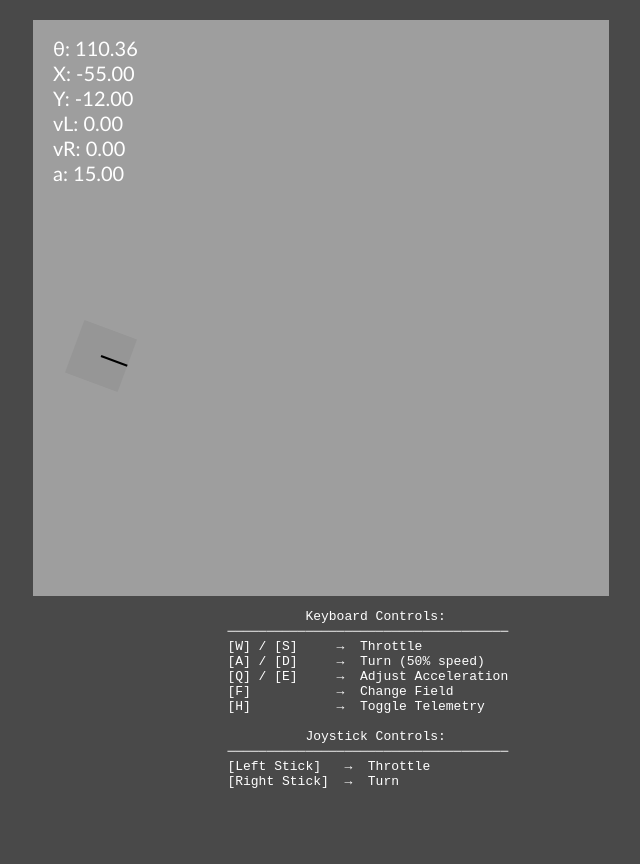
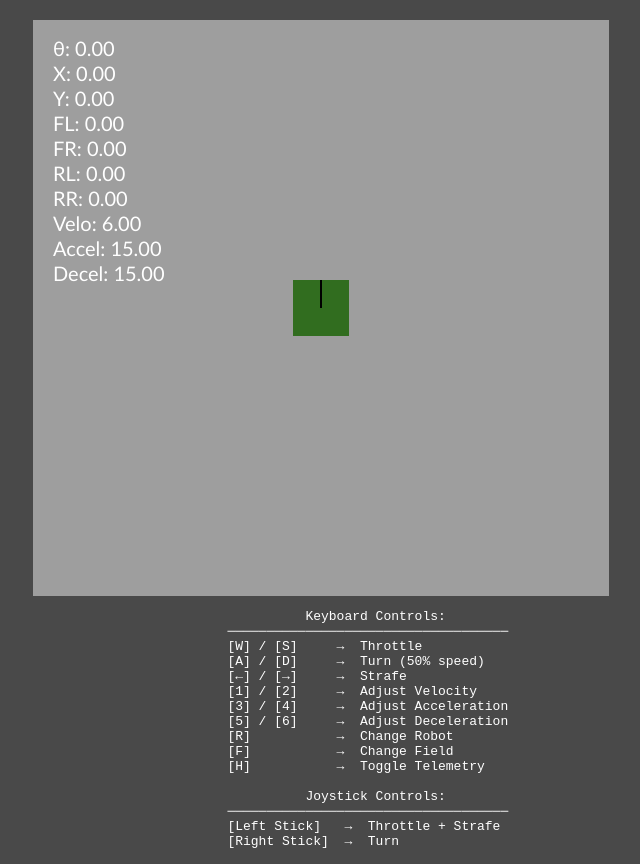
Before and after one commit to EthanMik/Tank-Drive-Simulation, a website built with Vite: page index.html in a window 1280 px wide. Shown: the whole page, without its empty margins (319-959 px from the left). Before the commit the page ends 820 px from the top, so only its background shows below. Built offline with nearby package versions, Linux system fonts and the light colour scheme.

Commit message:
Added Holonomic Drive

```diff
--- a/index.html
+++ b/index.html
@@ -17,13 +17,17 @@
             ────────────────────────────────────
             [W] / [S]     →  Throttle
             [A] / [D]     →  Turn (50% speed)
-            [Q] / [E]     →  Adjust Acceleration
+            [←] / [→]     →  Strafe
+            [1] / [2]     →  Adjust Velocity
+            [3] / [4]     →  Adjust Acceleration
+            [5] / [6]     →  Adjust Deceleration
+            [R]           →  Change Robot
             [F]           →  Change Field
             [H]           →  Toggle Telemetry
 
                       Joystick Controls:
             ────────────────────────────────────
-            [Left Stick]   →  Throttle
+            [Left Stick]   →  Throttle + Strafe
             [Right Stick]  →  Turn
     </pre>
         <script type="module" src="src/main.ts"></script>
--- a/src/control.ts
+++ b/src/control.ts
@@ -1,7 +1,9 @@
 import { deadband, newPress } from './util.ts';
-import type { Robot } from './robot.ts';
+import type { TankDriveRobot } from './tankDriveRobot.ts';
 import type { Field } from './field.ts';
 import type { Path } from './drive/trajectory.ts';
+import type { mecanumDriveRobot } from './mecnumRobot.ts';
+import { settings } from './globals.ts';
 
 let gamepadIdx: number | null = null;
 
@@ -40,32 +42,58 @@ document.addEventListener('keyup', (event) => {
 
 const DEADZONE = 0.15;
 
-let idx = 0;
-export function slider(robot: Robot, path: Path) {
-    if (idx >= path.trajectory.length) return;
+// let idx = 0;
+// export function slider(robot: TankDriveRobot, path: Path) {
+//     if (idx >= path.trajectory.length) return;
 
-    const pose = path.trajectory[idx];
-    robot.setPose(pose.x, pose.y, pose.angle)
-    if (keysPressed['n']) idx-=2;
-    if (keysPressed['m']) idx+=2;
-}
+//     const pose = path.trajectory[idx];
+//     // robot.setPose(pose.x, pose.y, pose.angle)
+//     if (keysPressed['n']) idx-=2;
+//     if (keysPressed['m']) idx+=2;
+// }
 
-export function menuButtons(robot: Robot) {
+export function menuButtons(robot: TankDriveRobot | mecanumDriveRobot) {
     let accel = 0;
+    let decel = 0;
+    let velo = 0
 
-    if (newPress('q'))  {
-        keysHandled['q'] = true;
+    if (newPress('1'))  {
+        keysHandled['1'] = true;
+        velo = -1;
+    }
+    if (newPress('2')) {
+        keysHandled['2'] = true;
+        velo = 1;
+    }
+    if (newPress('3'))  {
+        keysHandled['3'] = true;
         accel = -1;
     }
-    if (newPress('e')) {
-        keysHandled['e'] = true;
+    if (newPress('4')) {
+        keysHandled['4'] = true;
         accel = 1;
     }
+    if (newPress('5'))  {
+        keysHandled['5'] = true;
+        decel = -1;
+    }
+    if (newPress('6')) {
+        keysHandled['6'] = true;
+        decel = 1;
+    }
+
     if (newPress('h')) {
         keysHandled['h'] = true;
         robot.odomData = !robot.odomData;
     }
 
+    if (newPress('r')) {
+        keysHandled['r'] = true;
+        settings.useTankDrive = !settings.useTankDrive;
+    }
+
+    robot.maxDecel += decel;
+    robot.maxSpeed += velo;
     robot.maxAccel += accel;
 }
 
@@ -83,8 +111,7 @@ export function fieldControl(fields: Field[]) {
     return fields[fieldIdx];
 }
 
-export function controlGamePad(gamepad: Gamepad, robot: Robot, field: Field, dt: number) {
-
+export function controlGamePadTank(gamepad: Gamepad, robot: TankDriveRobot, field: Field, dt: number) {
     const axes = gamepad.axes;
 
     const throttle = deadband(-axes[1], DEADZONE);
@@ -93,9 +120,24 @@ export function controlGamePad(gamepad: Gamepad, robot: Robot, field: Field, dt:
     robot.tankDrive(throttle + turn, throttle - turn, field, dt);
 }
 
-export function splitArcade(robot: Robot, field: Field, dt: number) {
+export function controlGamePadMecnum(gamepad: Gamepad, robot: mecanumDriveRobot, field: Field, dt: number) {
+    const axes = gamepad.axes;
+
+  const throttle = deadband(-axes[1], DEADZONE);
+  const strafe = deadband( -axes[0], DEADZONE);
+  const turn = deadband( -axes[2], DEADZONE);
+
+    let fl = throttle + strafe + turn;
+    let fr = throttle - strafe - turn;
+    let rl = throttle - strafe + turn;
+    let rr = throttle + strafe - turn;
+
+    robot.mecanumDrive(fl, fr, rl, rr, field, dt);
+}
+
+export function splitArcadeTank(robot: TankDriveRobot, field: Field, dt: number) {
     const gp = getGamepad();
-    if (gp) { return controlGamePad(gp, robot, field, dt); }
+    if (gp) { return controlGamePadTank(gp, robot, field, dt); }
     let throttle = 0;
     let turn = 0;
 
@@ -109,3 +151,25 @@ export function splitArcade(robot: Robot, field: Field, dt: number) {
 
     robot.tankDrive(leftCmd, rightCmd, field, dt);
 }
+
+export function splitArcadeMecnum(robot: mecanumDriveRobot, field: Field, dt: number) {
+    const gp = getGamepad();
+    if (gp) { return controlGamePadMecnum(gp, robot, field, dt); }
+    let throttle = 0;
+    let turn = 0;
+    let strafe = 0;
+
+    if (keysPressed['w']) throttle += 1;
+    if (keysPressed['s']) throttle -= 1;
+    if (keysPressed['d']) turn -= .5;
+    if (keysPressed['a']) turn += .5;
+    if (keysPressed['ArrowLeft']) strafe += .5
+    if (keysPressed['ArrowRight']) strafe -= .5
+
+    const flCmd = throttle + turn + strafe;
+    const frCmd = throttle - turn - strafe;
+    const rlCmd = throttle + turn - strafe;
+    const rrCmd = throttle - turn + strafe;
+
+    robot.mecanumDrive(flCmd, frCmd, rlCmd, rrCmd, field, dt);
+}
--- a/src/drive/driveMotions.ts
+++ b/src/drive/driveMotions.ts
@@ -1,9 +1,9 @@
 import { PID } from "./PID";
 import type { Field } from "../field";
-import type { Robot } from "../robot";
 import { clamp, clamp_min_voltage, is_line_settled, left_voltage_scaling, reduce_negative_180_to_180, reduce_negative_90_to_90, right_voltage_scaling, to_deg, to_rad } from "../util";
+import type { TankDriveRobot } from "../tankDriveRobot";
 
-export function turnToAngle(robot: Robot, field: Field, dt: number, angle: number, turnPID: PID) {
+export function turnToAngle(robot: TankDriveRobot, field: Field, dt: number, angle: number, turnPID: PID) {
     const error = reduce_negative_180_to_180(angle - robot.get_angle());
 
     if (turnPID.isSettled()) {
@@ -21,7 +21,7 @@ export function turnToAngle(robot: Robot, field: Field, dt: number, angle: numbe
 
 let driveDistanceStartPos: number | null = null;
 
-export function driveDistance(robot: Robot, field: Field, dt: number, distance: number, heading: number, drivePID: PID, headingPID: PID) {
+export function driveDistance(robot: TankDriveRobot, field: Field, dt: number, distance: number, heading: number, drivePID: PID, headingPID: PID) {
     if (driveDistanceStartPos === null) {
         driveDistanceStartPos = Math.hypot(robot.get_x(), robot.get_y());
     }
@@ -54,7 +54,7 @@ export function driveDistance(robot: Robot, field: Field, dt: number, distance:
 
 let prev_line_settled = false;
 
-export function driveToPoint(robot: Robot, field: Field, dt: number, x: number, y: number, drivePID: PID, headingPID: PID) {
+export function driveToPoint(robot: TankDriveRobot, field: Field, dt: number, x: number, y: number, drivePID: PID, headingPID: PID) {
     let heading = to_deg(Math.atan2(x - robot.get_x(), y - robot.get_y()));
     let drive_error = Math.hypot(x - robot.get_x(), y - robot.get_y());
 
--- a/src/drive/trajectory.ts
+++ b/src/drive/trajectory.ts
@@ -1,5 +1,5 @@
 import type { Field } from "../field";
-import { Robot } from "../robot";
+import type { TankDriveRobot } from "../tankDriveRobot";
 
 export interface Snapshot {
     t: number,
@@ -16,8 +16,8 @@ export interface Path {
 export let trajectory: Snapshot[] = [];
 
 export function precomputePath(
-    robot: Robot,
-    auton: ((robot: Robot, field: Field, dt: number) => boolean)[],
+    robot: TankDriveRobot,
+    auton: ((robot: TankDriveRobot, field: Field, dt: number) => boolean)[],
     field: Field
 ): Path
 {
--- a/src/globals.ts
+++ b/src/globals.ts
@@ -15,3 +15,7 @@ export const fieldHeight_in = 1.5
 export const distance_max_range = 78;
 
 export const kPX = 96;
+
+export const settings = {
+  useTankDrive: false,
+};
--- a/src/main.ts
+++ b/src/main.ts
@@ -1,20 +1,36 @@
-import { Robot } from './robot.ts';
 import { Field } from './field.ts';
-import { fieldControl, menuButtons, slider } from './control.ts';
+import { fieldControl, menuButtons, splitArcadeMecnum, splitArcadeTank } from './control.ts';
 import { PID } from './drive/PID.ts';
 import { driveDistance, driveToPoint, turnToAngle } from './drive/driveMotions.ts';
 import { kOdomDrivePID, kOdomHeadingPID, kturnPID } from './drive/PIDconstants.ts';
 import { precomputePath } from './drive/trajectory.ts';
+import { TankDriveRobot } from './tankDriveRobot.ts';
+import { mecanumDriveRobot } from './mecnumRobot.ts';
+import { settings } from './globals.ts';
 
-let robot = new Robot(
-    -55, // Start x
-    -12, // Start y
-    110, // Start angle
+let tankRobot = new TankDriveRobot(
+    0, // Start x
+    0, // Start y
+    0, // Start angle
     14, // Width (inches)
     14, // Height (inches)
     6, // Speed (ft/s)
-    16,  // Track Radius (inches)
-    15 // Max Accel (ft/s^2)
+    14,  // Track Radius (inches)
+    15, // Max Accel (ft/s^2)
+    15
+);
+
+let mecanumRobot = new mecanumDriveRobot(
+    0, // Start x
+    0, // Start y
+    0, // Start angle
+    14, // Width (inches)
+    14, // Height (inches)
+    6, // Speed (ft/s)
+    14,  // Track Radius (inches)
+    14,
+    15, // Max Accel (ft/s^2)
+    15
 );
 
 let fields = [
@@ -30,28 +46,50 @@ const turnPID = new PID(kturnPID);
 const drivePID = new PID(kOdomDrivePID);
 const headingPID = new PID(kOdomHeadingPID);
 
-let auton = [
-    (robot: Robot, field: Field, dt: number):boolean =>{return driveToPoint(robot, field, dt, -23, -24, drivePID, headingPID);},
-    (robot: Robot, field: Field, dt: number):boolean =>{return driveToPoint(robot, field, dt, -11, -38, drivePID, headingPID);},
-    (robot: Robot, field: Field, dt: number):boolean =>{return driveToPoint(robot, field, dt, -26, -27, drivePID, headingPID);},
-    (robot: Robot, field: Field, dt: number):boolean =>{return turnToAngle(robot, field, dt, -139, turnPID);},
-    (robot: Robot, field: Field, dt: number):boolean =>{return driveToPoint(robot, field, dt, -42, -46, drivePID, headingPID);},
-    (robot: Robot, field: Field, dt: number):boolean =>{return turnToAngle(robot, field, dt, 270, turnPID);},
-    (robot: Robot, field: Field, dt: number):boolean =>{return driveDistance(robot, field, dt, 15, robot.get_angle(), drivePID, headingPID);},
-    (robot: Robot, field: Field, dt: number):boolean =>{return driveDistance(robot, field, dt, -22, robot.get_angle(), drivePID, headingPID);},
-];
+// let auton = [
+//     (robot: Robot, field: Field, dt: number):boolean =>{return driveToPoint(robot, field, dt, -23, -24, drivePID, headingPID);},
+//     (robot: Robot, field: Field, dt: number):boolean =>{return driveToPoint(robot, field, dt, -11, -38, drivePID, headingPID);},
+//     (robot: Robot, field: Field, dt: number):boolean =>{return driveToPoint(robot, field, dt, -26, -27, drivePID, headingPID);},
+//     (robot: Robot, field: Field, dt: number):boolean =>{return turnToAngle(robot, field, dt, -139, turnPID);},
+//     (robot: Robot, field: Field, dt: number):boolean =>{return driveToPoint(robot, field, dt, -42, -46, drivePID, headingPID);},
+//     (robot: Robot, field: Field, dt: number):boolean =>{return turnToAngle(robot, field, dt, 270, turnPID);},
+//     (robot: Robot, field: Field, dt: number):boolean =>{return driveDistance(robot, field, dt, 15, robot.get_angle(), drivePID, headingPID);},
+//     (robot: Robot, field: Field, dt: number):boolean =>{return driveDistance(robot, field, dt, -22, robot.get_angle(), drivePID, headingPID);},
+// ];
+// let auton = [
+//     (robot: TankDriveRobot, field: Field, dt: number):boolean =>{return driveToPoint(robot, field, dt, 0, 60, drivePID, headingPID);},
 
-const path = precomputePath(robot, auton, fields[0])
+// ];
 
-console.log(path.trajectory.length)
+// const path = precomputePath(tankRobot, auton, fields[0])
+
+
+function driveMecnumRobot(dt: number) {
+    const field = fieldControl(fields);
+    splitArcadeMecnum(mecanumRobot, field, dt);
+    menuButtons(mecanumRobot)
+    mecanumRobot.render();
+}
+
+function driveTankRobot(dt: number) {
+    const field = fieldControl(fields);
+    splitArcadeTank(tankRobot, field, dt);
+    menuButtons(tankRobot)
+    tankRobot.render();
+}
 
 function update(dt: number) {
-    menuButtons(robot)
-    fieldControl(fields);
-    slider(robot, path);
-    // robot.pathFollow(path, dt)
+    if (settings.useTankDrive) {
+        driveTankRobot(dt);
+    } else {
+        driveMecnumRobot(dt);
+    }
 
-    robot.render();
+    // fieldControl(fields);
+    // // slider(robot, path);
+    // tankRobot.pathFollow(path, dt)
+
+    // tankRobot.render();
 }
 
 let lastFrameTime = 0;
--- /dev/null
+++ b/src/mecnumRobot.ts
@@ -0,0 +1,205 @@
+import { to_px, to_pxx, to_pxy, to_inertial_rad, clamp, to_rad, to_deg, reduce_0_360 } from './util.ts';
+import { ctx } from './globals.ts';
+import type { Field } from './field.ts';
+import type { Path } from './drive/trajectory.ts';
+
+export class mecanumDriveRobot {
+    public width: number;
+    public height: number;
+    public maxSpeed: number;
+    public trackWidth: number;
+    public wheelBase: number;
+
+    private x: number = 0;
+    private y: number = 0;
+    private angle: number = 0;
+    private color: string;
+    private pathTime: number = 0;
+    public odomData: boolean = true;
+
+    private vFL = 0;
+    private vFR = 0;
+    private vRL = 0;
+    private vRR = 0;
+    public maxAccel: number;
+    public maxDecel: number;
+
+    constructor(startX: number, startY: number, startAngle: number, width: number, height: number, maxSpeed: number, trackWidth: number, wheelBase: number, maxAccel: number, maxDeccel: number) {
+        this.x = startX;
+        this.y = startY;
+        this.angle = startAngle;
+        this.width = width;
+        this.height = height;
+        this.maxSpeed = maxSpeed;
+        this.trackWidth = trackWidth;
+        this.wheelBase = wheelBase
+        this.maxAccel = maxAccel;
+        this.maxDecel = maxDeccel;
+        this.color = '#1d6408d7';
+    }
+
+    private set_x(x: number) {
+        this.x = clamp(x, -72 + this.width / 2, 72 - this.width / 2);
+    }
+
+    private set_y(y: number) {
+        this.y = clamp(y, -72 + this.height / 2, 72 - this.height / 2);
+    }
+
+    private set_angle(angle: number) {
+        this.angle = ((angle % 360) + 360) % 360;
+    }
+
+    get_x() { return this.x; }
+    get_y() { return this.y; }
+    get_angle() { return this.angle; }
+
+    private moveTowards(current: number, target: number, dt: number): number {
+        const diff = target - current;
+
+        let isAccel = Math.abs(target) > Math.abs(current);
+        let maxDelta = (isAccel ? this.maxAccel : this.maxDecel) * dt;
+
+        if (Math.abs(diff) <= maxDelta) return target;
+        return current + Math.sign(diff) * maxDelta;
+    }
+
+    mecanumDrive(flCmd: number, frCmd: number, rlCmd: number, rrCmd: number, field: Field, dt: number) {
+        const fl = clamp(flCmd, -1, 1);
+        const fr = clamp(frCmd, -1, 1);
+        const rl = clamp(rlCmd, -1, 1);
+        const rr = clamp(rrCmd, -1, 1);
+
+        const tFL = fl * this.maxSpeed;
+        const tFR = fr * this.maxSpeed;
+        const tRL = rl * this.maxSpeed;
+        const tRR = rr * this.maxSpeed;
+
+        this.vFL = this.moveTowards(this.vFL, tFL, dt);
+        this.vFR = this.moveTowards(this.vFR, tFR, dt);
+        this.vRL = this.moveTowards(this.vRL, tRL, dt);
+        this.vRR = this.moveTowards(this.vRR, tRR, dt);
+
+        const FL = this.vFL * 12;
+        const FR = this.vFR * 12;
+        const RL = this.vRL * 12;
+        const RR = this.vRR * 12;
+
+
+        const vFwd   = (FL + FR + RL + RR) / 4;
+        const vRight = (-FL + FR + RL - RR) / 4;
+
+        const rx = this.wheelBase / 2;
+        const ry = this.trackWidth / 2;
+        const r = rx + ry;
+
+        const omega = (-FL + FR - RL + RR) / (4 * r);
+
+        const θ = to_rad(this.get_angle());
+
+        const forwardX = Math.sin(θ);
+        const forwardY = Math.cos(θ);
+        const rightX   = Math.cos(θ);
+        const rightY   = -Math.sin(θ);
+
+        const vx = vFwd * forwardX + vRight * rightX; // in/s
+        const vy = vFwd * forwardY + vRight * rightY; // in/s
+
+        const bbox = (x: number, y: number) => ({
+            x: to_pxx(x - this.width / 2),
+            y: to_pxy(y + this.height / 2),
+            w: to_px(this.width),
+            h: to_px(this.height)
+        });
+
+        let xNew = this.get_x();
+        let yNew = this.get_y();
+
+        const xCand = this.get_x() + vx * dt;
+        const yCand = this.get_y() + vy * dt;
+
+        if (!field.collision(bbox(xCand, yCand))) {
+            xNew = xCand;
+            yNew = yCand;
+        } else {
+            if (!field.collision(bbox(xCand, this.get_y()))) xNew = xCand;
+            if (!field.collision(bbox(this.get_x(), yCand))) yNew = yCand;
+        }
+
+        const θNew = θ + omega * dt;
+        this.set_x(xNew);
+        this.set_y(yNew);
+        this.set_angle(reduce_0_360(to_deg(θNew)));
+    }
+
+    public setPose(x: number, y: number, angle: number) {
+        this.x = x;
+        this.y = y;
+        this.angle = angle;
+    }
+
+    public pathFollow(path: Path, dt: number) {
+        if (!path.trajectory.length) return;
+
+        this.pathTime += dt;
+        if (this.pathTime > path.totalTime) {
+            this.pathTime = path.totalTime;
+        }
+
+        const normalized = this.pathTime / path.totalTime;
+        const idx = Math.floor(normalized * (path.trajectory.length - 1));
+        const snap = path.trajectory[idx];
+
+        this.set_x(snap.x);
+        this.set_y(snap.y);
+        this.set_angle(snap.angle);
+    }
+
+    private draw_odom_data() {
+        if (!this.odomData) return;
+        ctx.save();
+        ctx.font = '20px Calibri';
+        ctx.fillStyle = 'white';
+        ctx.textBaseline = 'top';
+        ctx.fillText(`θ: ${this.get_angle().toFixed(2)}`, 20, 20);
+        ctx.fillText(`X: ${this.get_x().toFixed(2)}`, 20, 45);
+        ctx.fillText(`Y: ${this.get_y().toFixed(2)}`, 20, 70);
+
+        ctx.fillText(`FL: ${(this.vFL).toFixed(2)}`, 20, 95);
+        ctx.fillText(`FR: ${(this.vFR).toFixed(2)}`, 20, 120);
+        ctx.fillText(`RL: ${(this.vRL).toFixed(2)}`, 20, 145);
+        ctx.fillText(`RR: ${(this.vRR).toFixed(2)}`, 20, 170);
+        ctx.fillText(`Velo: ${this.maxSpeed.toFixed(2)}`, 20, 170+25);
+        ctx.fillText(`Accel: ${this.maxAccel.toFixed(2)}`, 20, 170+50);
+        ctx.fillText(`Decel: ${this.maxDecel.toFixed(2)}`, 20, 170+75);
+        ctx.restore();
+    }
+
+    private draw_chassis() {
+        ctx.save();
+
+        ctx.translate(to_pxx(this.x), to_pxy(this.y));
+        ctx.rotate(to_inertial_rad(this.angle));
+        ctx.fillStyle = this.color;
+        ctx.fillRect(
+            -to_px(this.width) / 2,
+            -to_px(this.height) / 2,
+            to_px(this.width),
+            to_px(this.height)
+        );
+
+        ctx.beginPath();
+        ctx.moveTo(0, 0);
+        ctx.lineTo(to_px(this.width) / 2, 0);
+        ctx.strokeStyle = 'black';
+        ctx.lineWidth = 2;
+        ctx.stroke();
+
+        ctx.restore();
+    }
+
+    render() {
+        this.draw_chassis();
+        if (this.odomData) this.draw_odom_data();
+    }
+}
--- a/src/robot.ts
+++ b/src/tankDriveRobot.ts
@@ -1,9 +1,8 @@
 import { to_px, to_pxx, to_pxy, to_inertial_rad, clamp, to_rad, to_deg, reduce_0_360 } from './util.ts';
 import { ctx } from './globals.ts';
 import type { Field } from './field.ts';
-import type { Path } from './drive/trajectory.ts';
 
-export class Robot {
+export class TankDriveRobot {
     public width: number;
     public height: number;
     public maxSpeed: number;
@@ -13,24 +12,24 @@ export class Robot {
     private y: number = 0;
     private angle: number = 0;
     private color: string;
-    private pathTime: number = 0;
     public odomData: boolean = true;
 
     private vL: number = 0;
     private vR: number = 0;
     public maxAccel: number;
+    public maxDecel: number;
 
-
-    constructor(startX: number, startY: number, startAngle: number, width: number, height: number, maxSpeed: number, trackWidth: number, maxAccel: number) {
-        this.x = startX;
-        this.y = startY;
-        this.angle = startAngle;
+    constructor(x: number, y: number, angle: number, width: number, height: number, maxSpeed: number, trackWidth: number, maxAccel: number, maxDecel: number) {
+        this.x = x;
+        this.y = y;
+        this.angle = angle;
         this.width = width;
         this.height = height;
         this.maxSpeed = maxSpeed;
         this.trackWidth = trackWidth;
         this.maxAccel = maxAccel;
-        this.color = '#969696ff';
+        this.maxDecel = maxDecel
+        this.color = '#969696c4';
     }
 
     private set_x(x: number) {
@@ -49,8 +48,12 @@ export class Robot {
     get_y() { return this.y; }
     get_angle() { return this.angle; }
 
-    private moveTowards(current: number, target: number, maxDelta: number): number {
+    private moveTowards(current: number, target: number, dt: number): number {
         const diff = target - current;
+
+        let isAccel = Math.abs(target) > Math.abs(current);
+        let maxDelta = (isAccel ? this.maxAccel : this.maxDecel) * dt;
+
         if (Math.abs(diff) <= maxDelta) return target;
         return current + Math.sign(diff) * maxDelta;
     }
@@ -65,10 +68,10 @@ export class Robot {
         const targetVL_ft = left  * v_max_ft;
         const targetVR_ft = right * v_max_ft;
 
-        const dvMax_ft = this.maxAccel * dt;
+        // const dvMax_ft = this.maxAccel * dt;
 
-        this.vL = this.moveTowards(this.vL, targetVL_ft, dvMax_ft);
-        this.vR = this.moveTowards(this.vR, targetVR_ft, dvMax_ft);
+        this.vL = this.moveTowards(this.vL, targetVL_ft, dt);
+        this.vR = this.moveTowards(this.vR, targetVR_ft, dt);
 
         const vL_in = this.vL * 12;
         const vR_in = this.vR * 12;
@@ -118,31 +121,10 @@ export class Robot {
         this.set_angle(θdegNew);
     }
 
-    public setPose(x: number, y: number, angle: number) {
-        this.x = x;
-        this.y = y;
-        this.angle = angle;
-    }
+    private draw_odom_data() {
+        if (!this.odomData) return;
 
-    public pathFollow(path: Path, dt: number) {
-        if (!path.trajectory.length) return;
-
-        this.pathTime += dt;
-        if (this.pathTime > path.totalTime) {
-            this.pathTime = path.totalTime;
-        }
-
-        const normalized = this.pathTime / path.totalTime;
-        const idx = Math.floor(normalized * (path.trajectory.length - 1));
-        const snap = path.trajectory[idx];
-
-        this.set_x(snap.x);
-        this.set_y(snap.y);
-        this.set_angle(snap.angle);
-    }
-
-    private draw_odom_data() {
-        ctx.save();
+        ctx .save();
         ctx.font = '20px Calibri';
         ctx.fillStyle = 'white';
         ctx.textBaseline = 'top';
@@ -152,7 +134,9 @@ export class Robot {
 
         ctx.fillText(`vL: ${this.vL.toFixed(2)}`, 20, 95);
         ctx.fillText(`vR: ${this.vR.toFixed(2)}`, 20, 120);
-        ctx.fillText(`a: ${this.maxAccel.toFixed(2)}`, 20, 145);
+        ctx.fillText(`Velo: ${this.maxSpeed.toFixed(2)}`, 20, 120+25);
+        ctx.fillText(`Accel: ${this.maxAccel.toFixed(2)}`, 20, 120+50);
+        ctx.fillText(`Decel: ${this.maxDecel.toFixed(2)}`, 20, 120+75);
         ctx.restore();
     }
 
```
